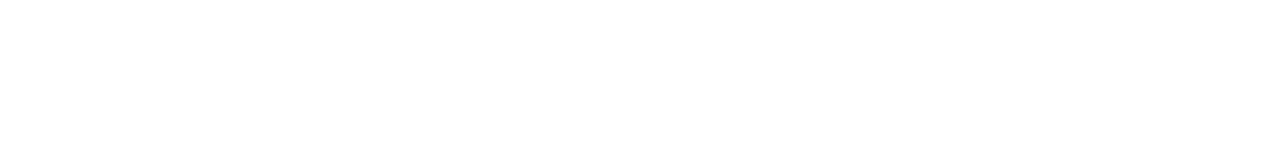
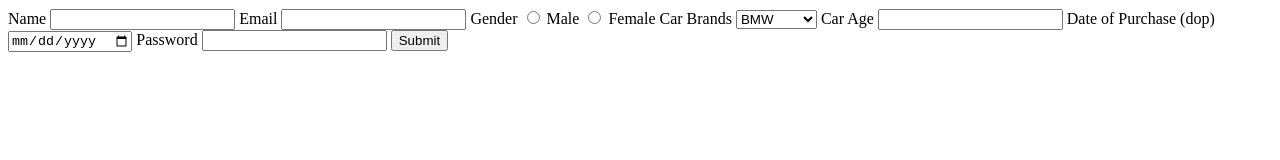
Before and after one commit to acciojob/car-insurance-form-vchhavi68, a website: page main.html in a window 1280 px wide. Drawn offline with Linux system fonts and the light colour scheme.

Commit message:
created a submission

```diff
--- a/main.html
+++ b/main.html
@@ -8,6 +8,41 @@
 
 <body>
 	<!-- the entire body must be written by student -->
+	<form method="post">
+		<label for="name">Name</label>
+		<input  type="Text" id="name" required>
+
+		<label for="email">Email</label>
+		<input  type="Email" id="email" required>
+
+       <span>Gender</span>
+      <input type="radio" id="gender_male" name="gender" value="Male" required>
+      <label for="gender_male">Male</label>
+
+    <input type="radio" id="gender_female" name="gender" value="Female" required>
+    <label for="gender_female">Female</label>
+
+		  <label for="cars">Car Brands</label>
+    <select id="cars" name="cars">
+        <option value="BMW">BMW</option>
+        <option value="Audi">Audi</option>
+        <option value="Mercedez">Mercedez</option>
+    </select>
+
+		<label for="carage">Car Age</label>
+		<input  type="Number" id="carage" required>
+
+		<label for="dop">Date of Purchase (dop)</label>
+		<input  type="Date" id="dop" required>
+
+		<label for="password">Password</label>
+		<input type="Password" id="password" required>
+		<button type="submit">Submit</button>
+
+
+
+	</form>
+
     <script type="text/javascript" src="./script.js">
 </script>
 
```
